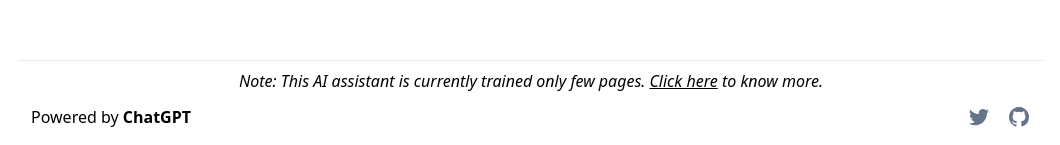
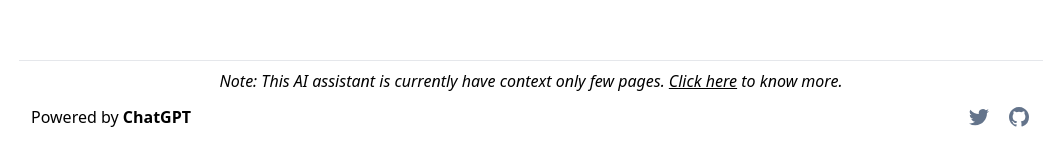
Before and after one commit to bharathvaj-ganesan/chargebee-ai-assistant, a Next.js app: page / in a window 1280 px wide. Shown: the part 652-797 px from the top of the page, without its empty margins (109-1169 px from the left). Built offline with nearby package versions, Linux system fonts and the light colour scheme.

Commit message:
chore: rename word

```diff
--- a/components/Footer.tsx
+++ b/components/Footer.tsx
@@ -5,7 +5,7 @@ export default function Footer() {
     <footer className="text-center h-20 w-full sm:pt-2 pt-4 border-t mt-5 px-3 space-y-3 sm:mb-0 mb-3">
       <div>
         <i>
-          Note: This AI assistant is currently trained only few pages.
+          Note: This AI assistant is currently have context only few pages.
           <Link href="/info" className="ml-1 underline">
             Click here
           </Link>{' '}
@@ -20,12 +20,12 @@ export default function Footer() {
           </a>
         </div>
         <div className="flex space-x-4 pb-4 sm:pb-0">
-          <Link href="https://twitter.com/bharathvaj_g" className="group" aria-label="TaxPal on Twitter">
+          <Link href="https://twitter.com/bharathvaj_g" target="_blank" className="group" aria-label="TaxPal on Twitter">
             <svg aria-hidden="true" className="h-6 w-6 fill-slate-500 group-hover:fill-slate-700">
               <path d="M8.29 20.251c7.547 0 11.675-6.253 11.675-11.675 0-.178 0-.355-.012-.53A8.348 8.348 0 0 0 22 5.92a8.19 8.19 0 0 1-2.357.646 4.118 4.118 0 0 0 1.804-2.27 8.224 8.224 0 0 1-2.605.996 4.107 4.107 0 0 0-6.993 3.743 11.65 11.65 0 0 1-8.457-4.287 4.106 4.106 0 0 0 1.27 5.477A4.073 4.073 0 0 1 2.8 9.713v.052a4.105 4.105 0 0 0 3.292 4.022 4.093 4.093 0 0 1-1.853.07 4.108 4.108 0 0 0 3.834 2.85A8.233 8.233 0 0 1 2 18.407a11.615 11.615 0 0 0 6.29 1.84" />
             </svg>
           </Link>
-          <Link href="https://github.com/bharathvaj-ganesan/chargebee-ai-assistant" className="group" aria-label="TaxPal on GitHub">
+          <Link href="https://github.com/bharathvaj-ganesan/chargebee-ai-assistant" target="_blank" className="group" aria-label="TaxPal on GitHub">
             <svg aria-hidden="true" className="h-6 w-6 fill-slate-500 group-hover:fill-slate-700">
               <path d="M12 2C6.477 2 2 6.484 2 12.017c0 4.425 2.865 8.18 6.839 9.504.5.092.682-.217.682-.483 0-.237-.008-.868-.013-1.703-2.782.605-3.369-1.343-3.369-1.343-.454-1.158-1.11-1.466-1.11-1.466-.908-.62.069-.608.069-.608 1.003.07 1.531 1.032 1.531 1.032.892 1.53 2.341 1.088 2.91.832.092-.647.35-1.088.636-1.338-2.22-.253-4.555-1.113-4.555-4.951 0-1.093.39-1.988 1.029-2.688-.103-.253-.446-1.272.098-2.65 0 0 .84-.27 2.75 1.026A9.564 9.564 0 0 1 12 6.844a9.59 9.59 0 0 1 2.504.337c1.909-1.296 2.747-1.027 2.747-1.027.546 1.379.202 2.398.1 2.651.64.7 1.028 1.595 1.028 2.688 0 3.848-2.339 4.695-4.566 4.943.359.309.678.92.678 1.855 0 1.338-.012 2.419-.012 2.747 0 .268.18.58.688.482A10.02 10.02 0 0 0 22 12.017C22 6.484 17.522 2 12 2Z" />
             </svg>
--- a/pages/info.tsx
+++ b/pages/info.tsx
@@ -20,7 +20,7 @@ export default function InfoPage({ urls, error }: { urls: any[]; error: any }) {
 
       <Header />
       <main className="flex flex-1 w-full flex-col items-center justify-center px-4">
-        <h1 className="text-2xl max-w-[708px] font-bold text-slate-900">Bot has been currently train on these docs.</h1>
+        <h1 className="text-2xl max-w-[708px] font-bold text-slate-900">Bot has been currently context on these docs.</h1>
         <div className="w-full mt-4">
           {urls.map((url) => (
             <li key={url}>
```
